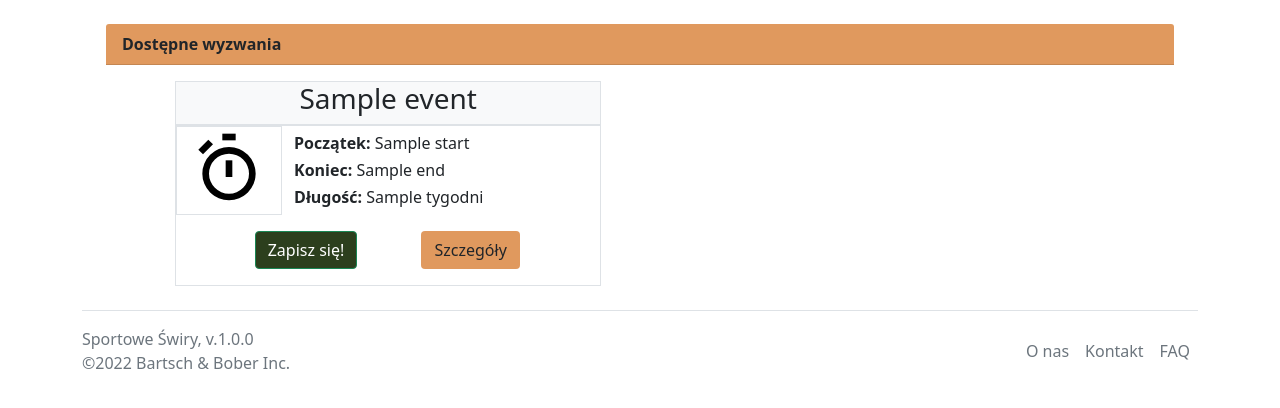
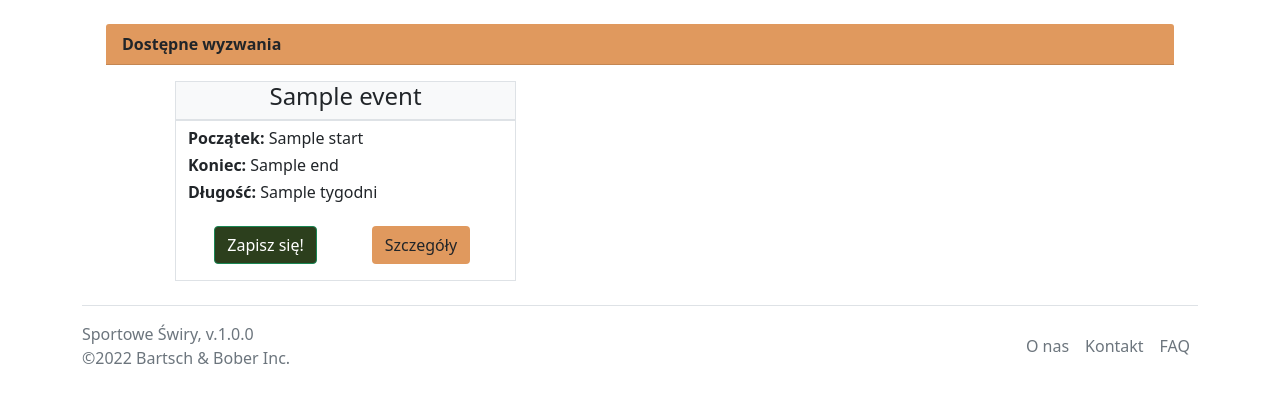
Before and after one commit to MaBober/SportoweSwiry, a Python web app: template event/templates/pages/explore_events.html in a window 1280 px wide. Shown: the part 60-468 px from the top of the page. Run offline with Jinja, Linux system fonts and the light colour scheme; the template is opened without the code that fills it: most values are stand-ins (such as "Sample title", 1, 10 or a date in 2020); some libraries are stand-ins or nearby versions.

Commit message:
Few bugs from 1.0.0 corrected

```diff
--- a/event/functions.py
+++ b/event/functions.py
@@ -75,7 +75,7 @@ def changeEvent(eventID, form, formDist):
     eventToChange.isPrivate = form.isPrivate.data
     eventToChange.isSecret = form.isSecret.data
     eventToChange.coefficientsSetName = form.coefficientsSetName.data
-    eventToChange.status = "Zapisy otwarte"
+    eventToChange.status = form.status.data
 
     db.session.commit()
 
--- a/event/templates/includes/new_sport_form.html
+++ b/event/templates/includes/new_sport_form.html
@@ -14,7 +14,7 @@
         </div>
 
         <div class="row pt-3"></div>
-        <div class="col-md-4"><label class="form-label"><b>{{ form.activityName.label()}}</b></label>
+        <div class="col-md-4"><label class="form-label"><b>{{ form.value.label()}}</b></label>
             <br>{{ form.value(class_="form-control form-control-sm" ) }}
         </div>
 
--- a/event/templates/pages/explore_events.html
+++ b/event/templates/pages/explore_events.html
@@ -64,12 +64,11 @@
             {% for event in events: %}
 
 
-            <div class="col-5">
+            <div class="col-4">
                 <div class="row pt-3"></div>
 
-                <div class="row border bg-light"><h3><center>{{ event.name }}</center></h3></div>
+                <div class="row border bg-light"><h4><center>{{ event.name }}</center></h4></div>
                 <div class ="row border">
-                    <div class="col-3 border"><img src="/static/pictures/index_picture.svg" class="img-fluid" position="20" alt="" width="100" height="100"> </div>
                     <div class="col-9">
                         <div class="row pt-2"></div>
                         <h6><b>Początek: </b> {{event.start}}</h6>
@@ -79,10 +78,10 @@
 
                     <div class="row">
                         <div class="p-2"> </div>
-                        <div class="col-2"></div>
-                        <div class="col-4"> <a href="{{ url_for('event.joinEvent', eventID=event.id )}}" type="button" class="btn btn-success" style="background-color: #182c07e8;">Zapisz się!</a></div>
                         <div class="col-1"></div>
-                        <div class="col-4"> <a href="{{ url_for('event.eventPreview', eventID=event.id )}}" type="button" class="btn btn" style="background-color: rgba(224, 153, 94);">Szczegóły</a></div>
+                        <div class="col-5"> <a href="{{ url_for('event.joinEvent', eventID=event.id )}}" type="button" class="btn btn-success" style="background-color: #182c07e8;">Zapisz się!</a></div>
+                        <div class="col-1"></div>
+                        <div class="col-5"> <a href="{{ url_for('event.eventPreview', eventID=event.id )}}" type="button" class="btn btn" style="background-color: rgba(224, 153, 94);">Szczegóły</a></div>
                         <div class="col-1"></div>
                         <div class="p-2"> </div>
                     </div>
```
Also changed, not shown: event/routes.py (+11 -12 lines), event/templates/pages/your_events.html (+3 -6 lines).
